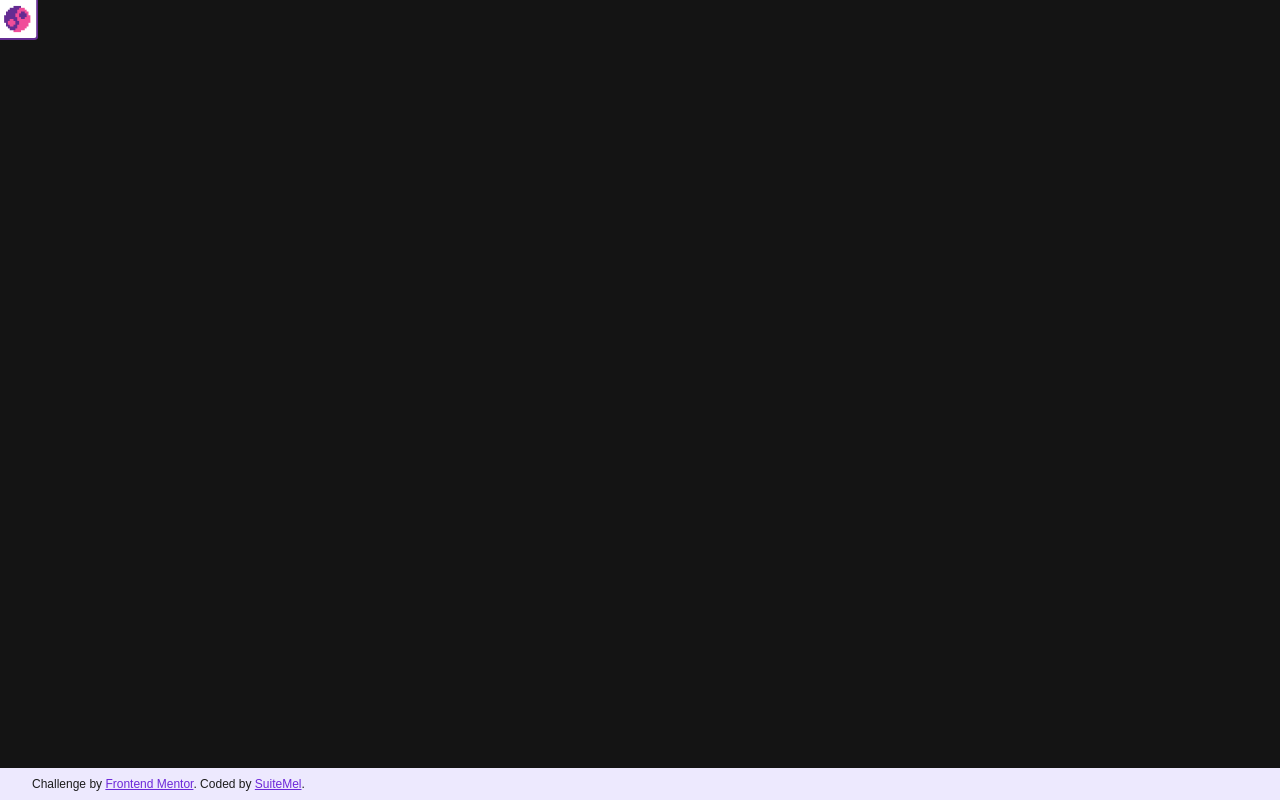
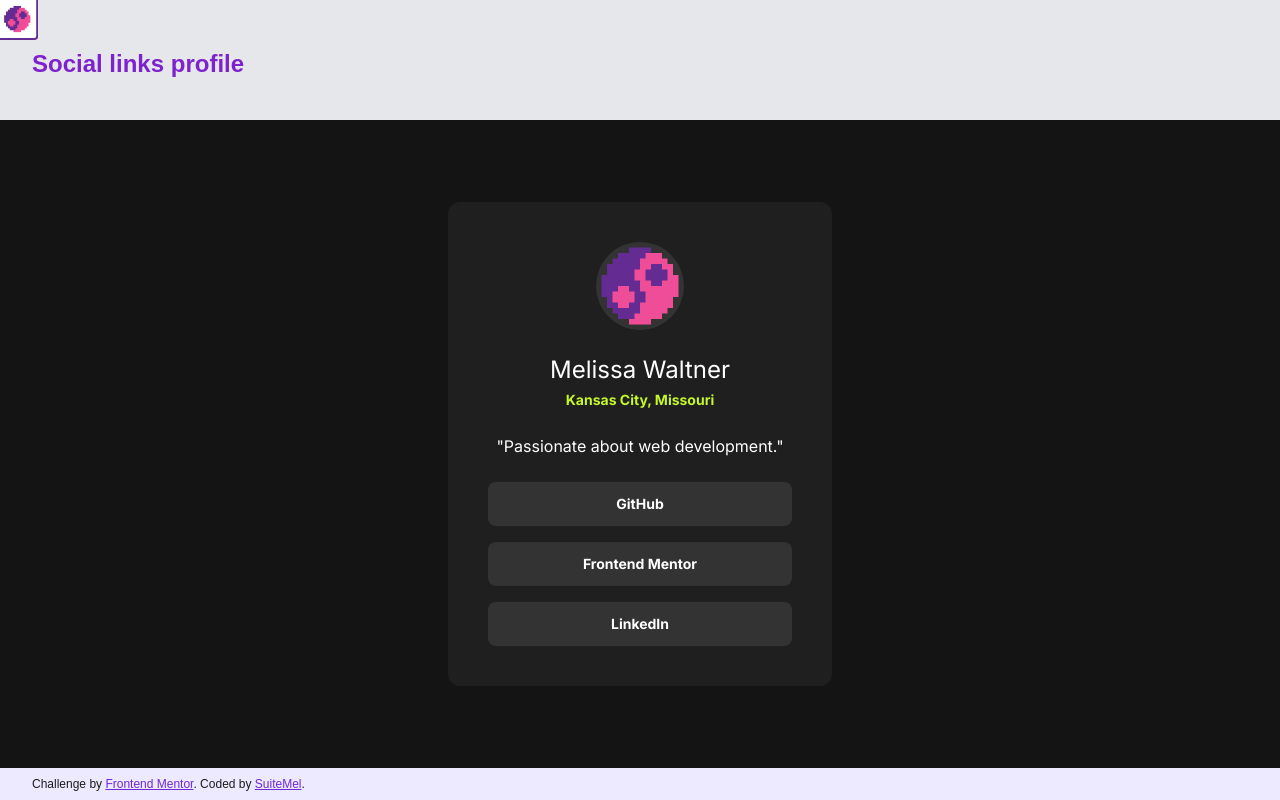
Before and after one commit to SuiteMel/SuiteMel, a SvelteKit app: page /frontend-mentor/social-links-profile in a window 1280 px wide. Built offline with nearby package versions, Linux system fonts and the light colour scheme; a web font is replaced by a local one.

Commit message:
Social link profile completed

```diff
--- a/src/routes/frontend-mentor/+layout.server.js
+++ b/src/routes/frontend-mentor/+layout.server.js
@@ -7,7 +7,7 @@ export function load() {
       'interactive-rating': 'Interactive rating component',
       'stats-preview': 'Stats preview card component',
       'blog-preview-card': 'Blog preview card',
+      'social-links-profile': 'Social links profile'
     }
   };
 }
-// 'social-links-profile': 'Social links profile'
--- a/src/routes/frontend-mentor/social-links-profile/+page.svelte
+++ b/src/routes/frontend-mentor/social-links-profile/+page.svelte
@@ -2,12 +2,69 @@
   <link href="https://fonts.googleapis.com/css2?family=Inter:wght@400;600;700" rel="stylesheet">
 </svelte:head>
 
-<section class="social-links-profile grow py-20 grid items-center bg-[--black]">
+<script>
+  import avatar from '$lib/assets/frontend-mentor/social-links-avatar.jpeg';
+  const name = 'Melissa Waltner';
+  const location = 'Kansas City, Missouri';
+  const tagline = '"Passionate about web development."';
+
+  const socials = [
+    {
+      'name': 'GitHub',
+      'url': 'https://github.com/SuiteMel'
+    },
+    {
+      'name': 'Frontend Mentor',
+      'url': 'https://www.frontendmentor.io/profile/SuiteMel'
+    },
+    {
+      'name': 'LinkedIn',
+      'url': 'https://linkedin.com/in/melissawaltner/'
+    }
+  ]
+</script>
+
+<section class="social-links-profile grow py-20 px-6 grid items-center bg-[--black] text-white font-['Inter']">
+  <div class="w-full p-6 mx-auto text-center sm:p-10 box rounded-xl">
+    <div class="picture rounded-full mx-auto mb-6 bg-[--gray] overflow-hidden">
+      <img src="/icon-big.png" alt="" class="object-cover object-center w-full h-full">
+    </div>
+
+    <h2 class="text-2xl">{name}</h2>
+    <p class="text-[--green] text-sm font-bold mt-1">{location}</p>
+    <p class="my-6">{tagline}</p>
+
+    {#each socials as social}
+      <a class="block p-3 mt-4 text-sm font-bold duration-200 rounded-lg link" href="{social.url}" target="_blank">{social.name}</a>
+    {/each}
+  </div>
 
 </section>
 
 <style>
   .social-links-profile {
     --black: #141414;
+    --dark-gray: #1F1F1F;
+    --gray: #333333;
+    --green: #C4F82A;
+  }
+
+  .box {
+    background-color: var(--dark-gray);
+    max-width: 24rem;
+  }
+
+  .picture {
+    width: 5.5rem;
+    height: 5.5rem;
+  }
+
+  .link {
+    background-color: var(--gray);
+
+    &:hover {
+      background-color: var(--green);
+      color: var(--gray);
+    }
   }
 </style>
```
Also changed, not shown: src/lib/assets/frontend-mentor/social-links-avatar.jpeg (added).
